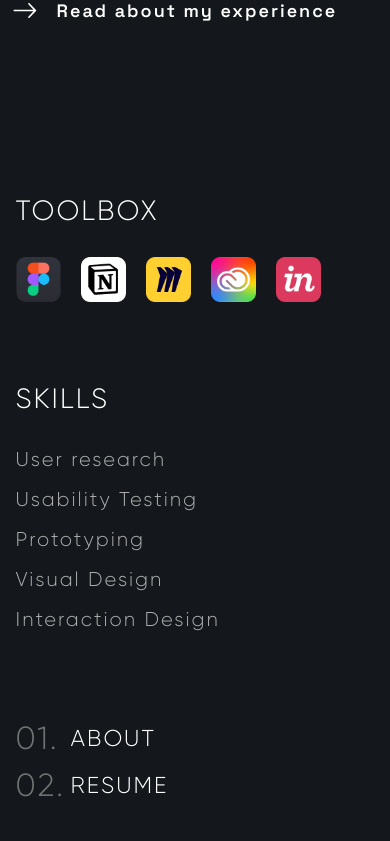
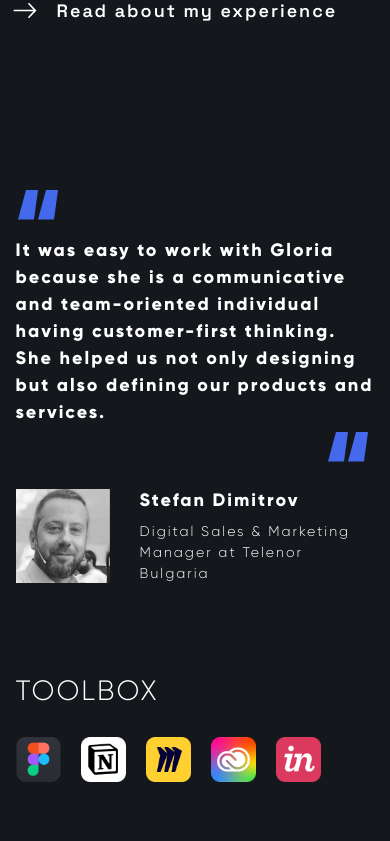
Before and after one commit to Ntrakiyski/rusenovaPt2, a Next.js app: page / in a window 390 px wide. Shown: the part 2480-3321 px from the top of the page. Built offline with nearby package versions, Linux system fonts and the light colour scheme.

Commit message:
testemonials

```diff
--- a/assets/components/HomePage/Hero.js
+++ b/assets/components/HomePage/Hero.js
@@ -3,8 +3,6 @@ import React from "react";
 import { motion, AnimatePresence } from "framer-motion";
 import styled from "styled-components";
 
-import { NavRes } from "../Main/NavRes";
-import { Nav } from "../Main/Nav";
 
 //import image
 
--- a/assets/components/HomePage/TelenorWork.js
+++ b/assets/components/HomePage/TelenorWork.js
@@ -243,6 +243,9 @@ const ShowWorkStyles = styled(motion.div)`
   }
 
   @media only screen and (min-width: 1023px) {
+    display: flex;
+    align-items: center;
+    justify-content: center;
     .imageNew {
       max-width: 502px;
       img {
@@ -253,12 +256,13 @@ const ShowWorkStyles = styled(motion.div)`
       }
     }
     a {
-      width: 568px;
+      max-width: 568px;
     }
     .res {
       flex-direction: row;
       align-items: center;
-      justify-content: center;
+      justify-content: space-between;
+      width: 1200px;
     }
 
     .heading h1,
--- /dev/null
+++ b/assets/components/HomePage/Testemonial.js
@@ -0,0 +1,130 @@
+import React from "react";
+
+import { motion } from "framer-motion";
+import styled from "styled-components";
+
+import { useMediaQuery } from "react-responsive";
+
+export const Testemonial = () => {
+  const Width1200 = useMediaQuery({
+    query: "(min-device-width: 1200px)",
+  });
+  return (
+    <Styles className="">
+      <div className="desktopOnly setPadding">
+        <div>
+          <div className="quote">
+            <span>“</span>
+            <div>
+              It was easy to work with Gloria because she is a communicative and
+              team-oriented individual having customer-first thinking. She
+              helped us not only designing but also defining our products and
+              services.
+            </div>
+            <span>“</span>
+          </div>
+          <div className="imageDiv">
+            {!Width1200 && (
+              <img src="/media/images/testemonial.png" alt="avatar image" />
+            )}
+            <div className="name">
+              <div>Stefan Dimitrov</div>
+              <span>Digital Sales & Marketing Manager at Telenor Bulgaria</span>
+            </div>
+          </div>
+        </div>
+        {Width1200 && (
+          <img src="/media/images/testemonial.png" alt="avatar image" />
+        )}
+      </div>
+    </Styles>
+  );
+};
+
+const Styles = styled.div`
+  .quote {
+    max-width: 800px;
+    display: flex;
+    flex-direction: column;
+    span {
+      font-size: 100px;
+      color: #4569ed;
+      font-family: "Gilroy-ExtraBold";
+      margin-left: -2px;
+      :last-child {
+        margin-top: -20px;
+        align-self: flex-end;
+      }
+    }
+    div {
+      margin-top: -50px;
+      line-height: 150%;
+      font-size: 18px;
+      font-weight: 700;
+      font-family: "Gilroy-ExtraBold";
+    }
+  }
+  .imageDiv {
+    display: flex;
+    align-items: center;
+    margin-top: -40px;
+
+    img {
+      width: 94px;
+      height: 94px;
+    }
+    .name {
+      max-width: 280px;
+      margin-left: 30px;
+      div {
+        font-size: 18px;
+        font-weight: 700;
+        font-family: "Gilroy-ExtraBold";
+        margin-bottom: 10px;
+      }
+      span {
+        font-size: 14px;
+        line-height: 150%;
+      }
+    }
+  }
+  @media only screen and (min-width: 1200px) {
+    display: flex;
+    justify-content: center;
+    align-items: center;
+
+    .imageDiv {
+      .name {
+        margin-left: 0;
+      }
+    }
+    .desktopOnly {
+      display: flex;
+      align-items: center;
+      justify-content: space-between;
+      width: 100%;
+      max-width: 1200px;
+      img {
+        width: 174px;
+        height: 174px;
+      }
+    }
+    .quote {
+      span {
+        font-size: 280px;
+        :last-child {
+          margin-top: -70px;
+          align-self: flex-end;
+        }
+      }
+      div {
+        font-size: 22px;
+        margin-top: -210px;
+        margin-left: 90px;
+      }
+    }
+    .name {
+      margin-top: -200px;
+    }
+  }
+`;
--- a/assets/components/HomePage/Toolbox.js
+++ b/assets/components/HomePage/Toolbox.js
@@ -6,14 +6,10 @@ import { motion } from "framer-motion";
 
 export const Toolbox = () => {
   return (
-    <Styles>
-      <div className="content setPadding">
+    <Styles className="setPadding">
+      <div className="grid">
         <div className="toolbox">
           <div className="heading">
-            {/* <div className="rect">
-                <div className="rect1"></div>
-                <div className="rect2"></div>
-              </div> */}
             <h5>TOOLBOX</h5>
           </div>
           <div className="logos">
@@ -50,6 +46,7 @@ const Styles = styled(motion.div)`
   .content {
     display: flex;
     flex-direction: column;
+    justify-content: center;
   }
 
   //Logos
@@ -74,15 +71,11 @@ const Styles = styled(motion.div)`
   }
   .skills {
     margin-top: 25px;
-    .div {
-      display: flex;
-      p {
-        width: 50%;
-      }
-      p:nth-child(2) {
-        margin-left: 0px;
-      }
+
+    p:nth-child(2) {
+      margin-left: 0px;
     }
+
     p {
       margin: 10px 0;
       font-size: 20px;
@@ -98,9 +91,7 @@ const Styles = styled(motion.div)`
     margin-bottom: 80px;
     .skills {
       margin-top: 0px;
-      div {
-        width: 400px;
-      }
+
       p {
         width: 250px;
       }
@@ -108,30 +99,22 @@ const Styles = styled(motion.div)`
   }
 
   @media only screen and (min-width: 1023px) {
-    margin-top: 100px;
-    display: flex;
     align-items: center;
     justify-content: center;
-
+    .grid {
+      max-width: 1200px;
+      width: 100%;
+      display: flex;
+      justify-content: space-between;
+    }
+    .skills,
     .toolbox {
-      min-width: 410px;
-      width: 568px;
-      padding-right: 60px;
-    }
-    .skills {
-      min-width: 400px;
-      width: 372px;
-
+      margin-top: 0;
       h5 {
         margin-top: 0;
       }
     }
-    .content {
-      //set the width of the content
-      width: 1200px;
-      flex-direction: row;
-      justify-content: space-between;
-    }
+
     .logos {
       .row1 {
         img {
@@ -141,4 +124,5 @@ const Styles = styled(motion.div)`
       }
     }
   }
+
 `;
--- a/pages/index.js
+++ b/pages/index.js
@@ -15,6 +15,7 @@ import { NavRes } from "../assets/components/Main/NavRes.js";
 import { useMediaQuery } from "react-responsive";
 import { MediaQuerySSR } from "react-responsive-ssr";
 import { Hamburger } from "../assets/components/Main/Hamburger.js";
+import { Testemonial } from "../assets/components/HomePage/Testemonial.js";
 
 function Index() {
   const Width1023 = useMediaQuery({
@@ -49,6 +50,7 @@ function Index() {
             <Hero loaded={loaded} />
             <PlannerApp />
             <TelenorWork />
+            <Testemonial />
             <Toolbox />
             <FooterNavi number="01" menu="About" to="/about" />
             <FooterNavi
```
Also changed, not shown: public/media/images/testemonial.png (added).
